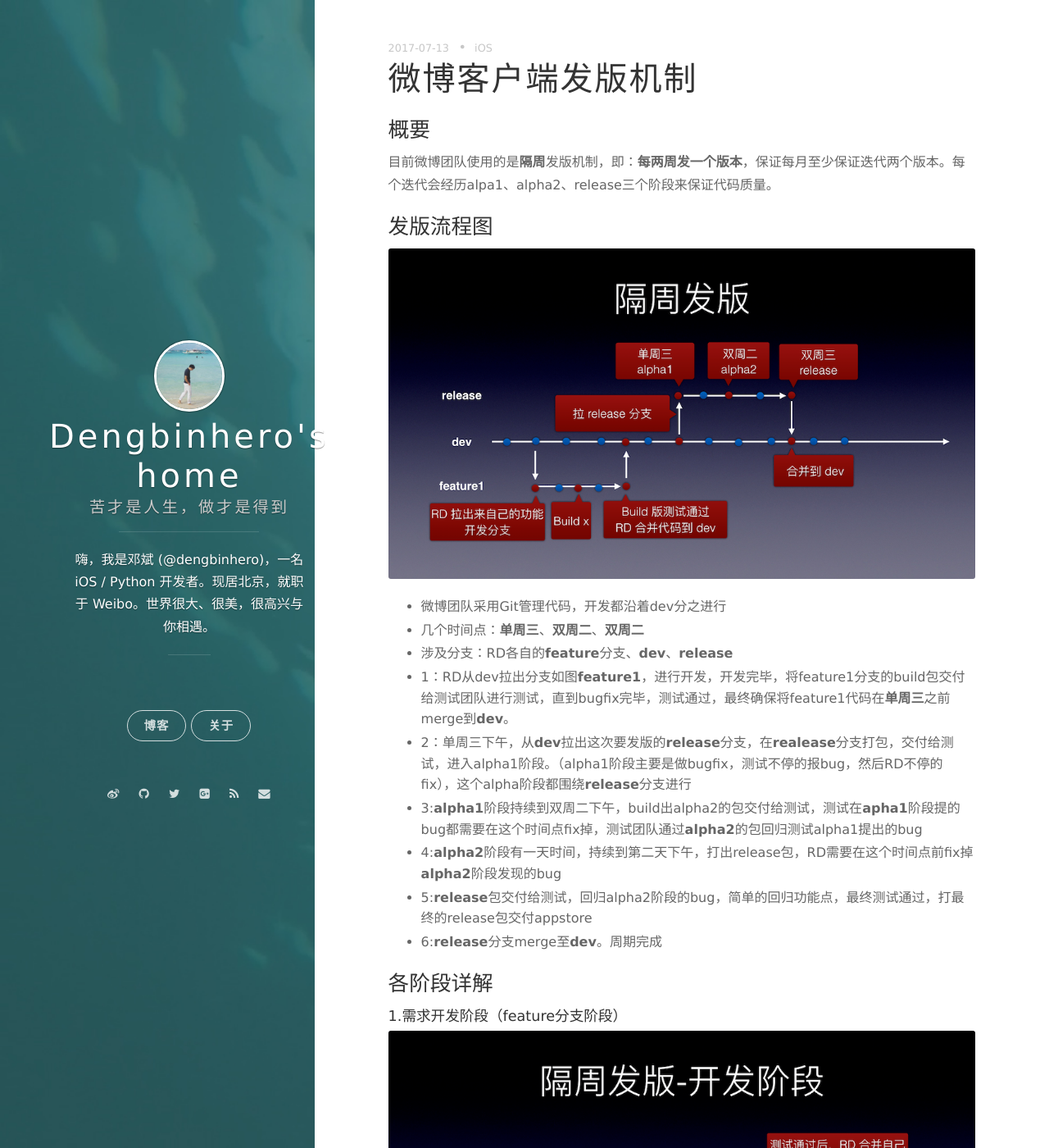
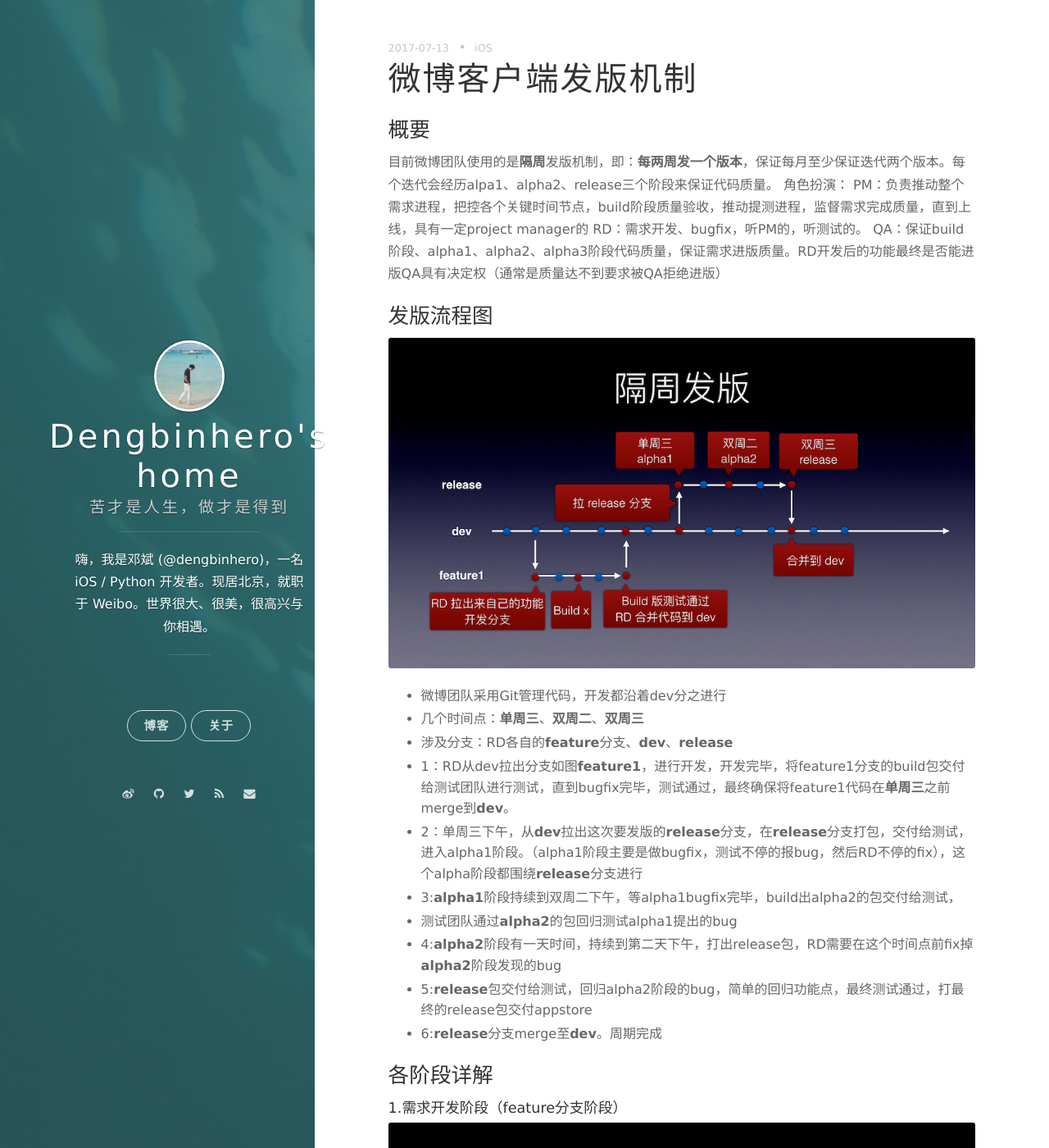
Before and after one commit to dengbinhero/dengbinhero.github.io, a Jekyll site: the page built from _posts/2017-07-14-ios-weibo-release-manage.markdown, in a window 1280 px wide and 1400 px high. Shown: the whole window at 82% size. Built offline with Jekyll 4.4.1, drawn with Linux system fonts in a browser that asks for light colours; nearby versions of some CDN libraries; comment, search, counter and statistics services are not loaded; some of the changed text lies outside the part shown.

Commit message:
完善发版流程

```diff
--- a/_config.yml
+++ b/_config.yml
@@ -3,7 +3,7 @@
 subtitle: 苦才是人生，做才是得到
 # welcome_message: <a href="https://github.com/onevcat/vno-jekyll" target="_blank">Download the theme</a>
 description: 嗨，我是邓斌 (@dengbinhero)，一名 iOS / Python 开发者。现居北京，就职于 Weibo。世界很大、很美，很高兴与你相遇。
-creator: <a href="http://onev.cat">@onevcat</a>
+creator: <a href="https://dengbinhero.github.io</a>
 
 url: "http://vno.onevcat.com"
 
@@ -40,7 +40,6 @@
     weibo: 邓盛斌
     github: dengbinhero
     twitter: dengbinhero
-    gplus: 107108267983477358170
     mail: dengbinhero@163.com
 
 # Google Analytics
--- a/_posts/2017-07-14-ios-weibo-release-manage.markdown
+++ b/_posts/2017-07-14-ios-weibo-release-manage.markdown
@@ -7,15 +7,20 @@
 
 ### 概要
 目前微博团队使用的是<strong>隔周</strong>发版机制，即：<strong>每两周发一个版本</strong>，保证每月至少保证迭代两个版本。每个迭代会经历alpa1、alpha2、release三个阶段来保证代码质量。
+角色扮演：
+PM：负责推动整个需求进程，把控各个关键时间节点，build阶段质量验收，推动提测进程，监督需求完成质量，直到上线，具有一定project manager的
+RD：需求开发、bugfix，听PM的，听测试的。
+QA：保证build阶段、alpha1、alpha2、alpha3阶段代码质量，保证需求进版质量。RD开发后的功能最终是否能进版QA具有决定权（通常是质量达不到要求被QA拒绝进版）
 
 ### 发版流程图
 ![](/assets/images/2017/release_1.png)
 *  微博团队采用Git管理代码，开发都沿着dev分之进行
-*  几个时间点：<strong>单周三</strong>、<strong>双周二</strong>、<strong>双周二</strong>
+*  几个时间点：<strong>单周三</strong>、<strong>双周二</strong>、<strong>双周三</strong>
 *  涉及分支：RD各自的<strong>feature</strong>分支、<strong>dev</strong>、<strong>release</strong>
 *  1：RD从dev拉出分支如图<strong>feature1</strong>，进行开发，开发完毕，将feature1分支的build包交付给测试团队进行测试，直到bugfix完毕，测试通过，最终确保将feature1代码在<strong>单周三</strong>之前merge到<strong>dev</strong>。
-*  2：单周三下午，从<strong>dev</strong>拉出这次要发版的<strong>release</strong>分支，在<strong>realease</strong>分支打包，交付给测试，进入alpha1阶段。（alpha1阶段主要是做bugfix，测试不停的报bug，然后RD不停的fix），这个alpha阶段都围绕<strong>release</strong>分支进行
-*  3:<strong>alpha1</strong>阶段持续到双周二下午，build出alpha2的包交付给测试，测试在<strong>apha1</strong>阶段提的bug都需要在这个时间点fix掉，测试团队通过<strong>alpha2</strong>的包回归测试alpha1提出的bug
+*  2：单周三下午，从<strong>dev</strong>拉出这次要发版的<strong>release</strong>分支，在<strong>release</strong>分支打包，交付给测试，进入alpha1阶段。（alpha1阶段主要是做bugfix，测试不停的报bug，然后RD不停的fix），这个alpha阶段都围绕<strong>release</strong>分支进行
+*  3:<strong>alpha1</strong>阶段持续到双周二下午，等alpha1bugfix完毕，build出alpha2的包交付给测试，
+*  测试团队通过<strong>alpha2</strong>的包回归测试alpha1提出的bug
 *  4:<strong>alpha2</strong>阶段有一天时间，持续到第二天下午，打出release包，RD需要在这个时间点前fix掉<strong>alpha2</strong>阶段发现的bug
 *  5:<strong>release</strong>包交付给测试，回归alpha2阶段的bug，简单的回归功能点，最终测试通过，打最终的release包交付appstore
 *  6:<strong>release</strong>分支merge至<strong>dev</strong>。周期完成
@@ -31,7 +36,13 @@
 <strong>release</strong>分支包含了本次发版的所有feature，有<strong>alpha1</strong>、<strong>alpha2</strong>、<strong>releas</strong>e三轮测试，所有RD均在<strong>release</strong>分支做bugfix即可。
 
 ### feature阶段流程图
-![](/assets/images/2017/release_4.png)
+![](/assets/images/2017/release_5.png)
 
 ### alpha阶段流程图
-![](/assets/images/2017/release_4.png)
+![](/assets/images/2017/release_6.png)
+dev_xxx == release
+
+### 写在最后
+发版机制的几个优点：
+*   build、alpha1、alpha2、release阶段四轮测试，保证质量
+*   release分支一旦拉出，所有后续完成的feature不再允许合入release分支，保证了发版分之代码的质量
```
